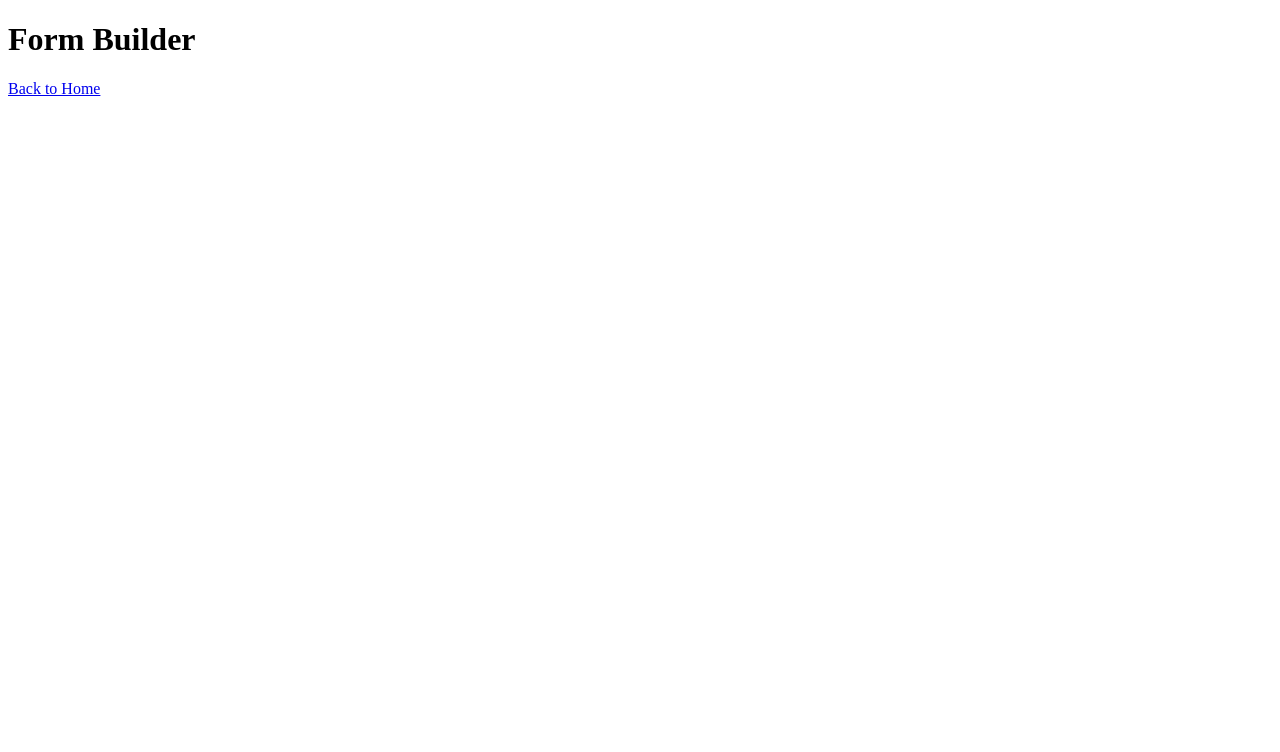
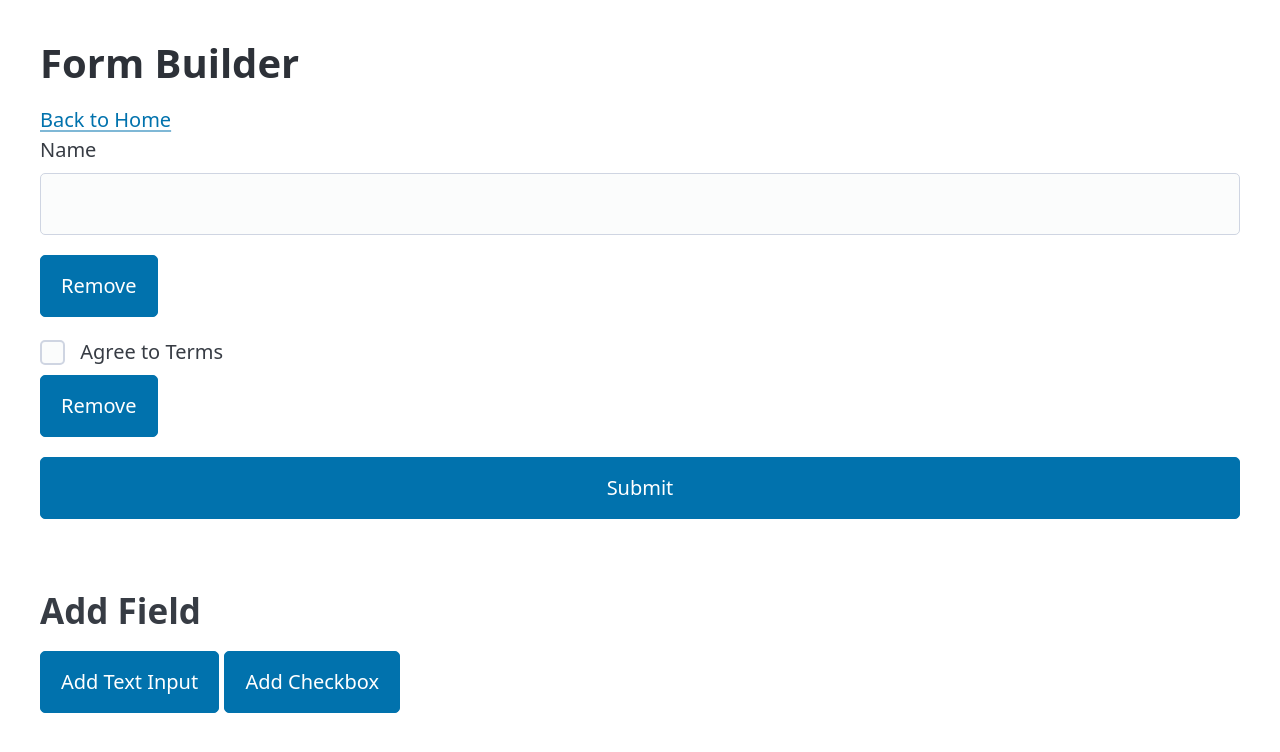
Before and after one commit to stellar-dapps/4m00se, a SvelteKit app: page /form-builder in a window 1280 px wide. Shown: the top 752 px of the page. Built offline with nearby package versions, Linux system fonts and the light colour scheme.

Commit message:
feat: poc form builder

```diff
--- /dev/null
+++ b/src/lib/components/Checkbox.svelte
@@ -0,0 +1,13 @@
+<script lang="ts">
+  export let label;
+  export let name;
+  export let checked;
+  export let onChange;
+</script>
+
+<div class="form-group">
+  <label>
+    <input type="checkbox" {name} {checked} on:change={(event) => onChange(event?.target?.checked)} />
+    {label}
+  </label>
+</div>
--- /dev/null
+++ b/src/lib/components/TextInput.svelte
@@ -0,0 +1,11 @@
+<script lang="ts">
+  export let label;
+  export let name;
+  export let value;
+  export let onChange;
+</script>
+
+<div class="form-group">
+  <label for={name}>{label}</label>
+  <input type="text" id={name} {name} {value} on:input={(event) => onChange(event?.target?.value)} />
+</div>
--- a/src/lib/index.ts
+++ b/src/lib/index.ts
@@ -1,2 +1,3 @@
 // Reexport your entry components here
 export { default as Counter } from './Counter.svelte';
+export { initFormWidget } from './init-form-widget.ts';
--- /dev/null
+++ b/src/lib/models/form-builder-item.model.ts
@@ -0,0 +1,7 @@
+export interface FormBuilderItem {
+  type: string;
+  label: string;
+  name: string;
+  value?: string;
+  checked?: boolean;
+}
--- /dev/null
+++ b/src/routes/+layout.svelte
@@ -0,0 +1,13 @@
+<script lang="ts">
+  import '@picocss/pico/css/pico.css';
+</script>
+
+<div>
+  <slot></slot>
+</div>
+
+<style>
+  div {
+    padding: 2rem;
+  }
+</style>
--- a/src/routes/+page.svelte
+++ b/src/routes/+page.svelte
@@ -1,5 +1,4 @@
 <script lang="ts">
-  import '@picocss/pico/css/pico.css';
   import { Counter } from '$lib/index.ts';
 </script>
 
--- a/src/routes/form-builder/+page.svelte
+++ b/src/routes/form-builder/+page.svelte
@@ -1,8 +1,69 @@
 <script lang="ts">
+  import TextInput from '$lib/components/TextInput.svelte';
+  import Checkbox from '$lib/components/Checkbox.svelte';
+  import type { FormBuilderItem } from '$lib/models/form-builder-item.model.ts';
+
+  let formFields: FormBuilderItem[] = [
+    { type: 'text', label: 'Name', name: 'name', value: '' },
+    { type: 'checkbox', label: 'Agree to Terms', name: 'terms', checked: false }
+  ];
+
+  function handleChange(index, value) {
+    formFields[index].value = value;
+    formFields = formFields; // Trigger reactivity — check if necessary
+  }
+
+  function handleCheckboxChange(index, checked) {
+    formFields[index].checked = checked;
+    formFields = formFields; // Trigger reactivity — check if necessary
+  }
+
+  function addField(type: string) {
+    // add ways to populate labels and stuff
+    formFields = [...formFields, { type, label: '', name: '', value: '', checked: false }];
+  }
+
+  function removeField(index) {
+    formFields.splice(index, 1);
+    formFields = formFields; // Trigger reactivity
+  }
+
+  async function handleSubmit(event) {
+    event.preventDefault();
+    // Submit the form data and sign it with a smart contract
+    // ...
+  }
 </script>
 
 <main>
   <h1>Form Builder</h1>
 
   <a href="/">Back to Home</a>
+
+  <form on:submit={handleSubmit}>
+    {#each formFields as field, index}
+      {#if field.type === 'text'}
+        <TextInput
+          label={field.label}
+          name={field.name}
+          value={field.value}
+          onChange={(value) => handleChange(index, value)}
+        />
+      {/if}
+      {#if field.type === 'checkbox'}
+        <Checkbox
+          label={field.label}
+          name={field.name}
+          checked={field.checked}
+          onChange={(checked) => handleCheckboxChange(index, checked)}
+        />
+      {/if}
+      <button type="button" on:click={() => removeField(index)}>Remove</button>
+    {/each}
+    <button type="submit">Submit</button>
+  </form>
+
+  <h2>Add Field</h2>
+  <button on:click={() => addField('text')}>Add Text Input</button>
+  <button on:click={() => addField('checkbox')}>Add Checkbox</button>
 </main>
```
Also changed, not shown: src/routes/form-reader/+page.svelte (line endings or trailing spaces).
